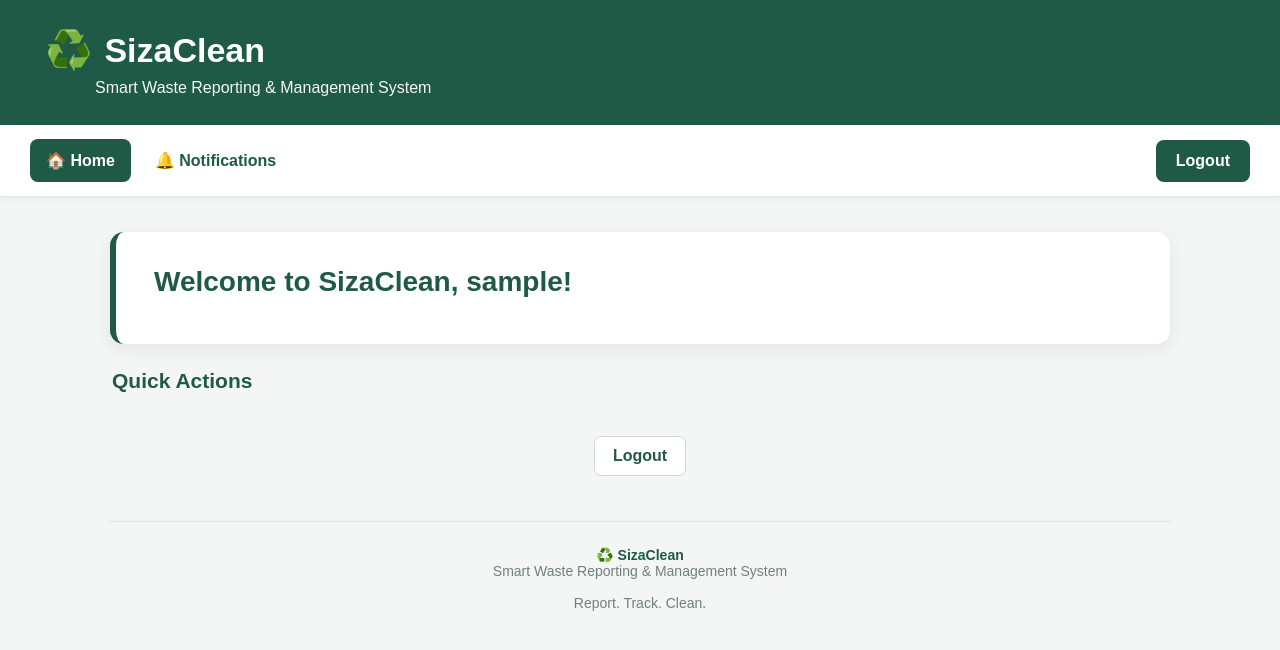
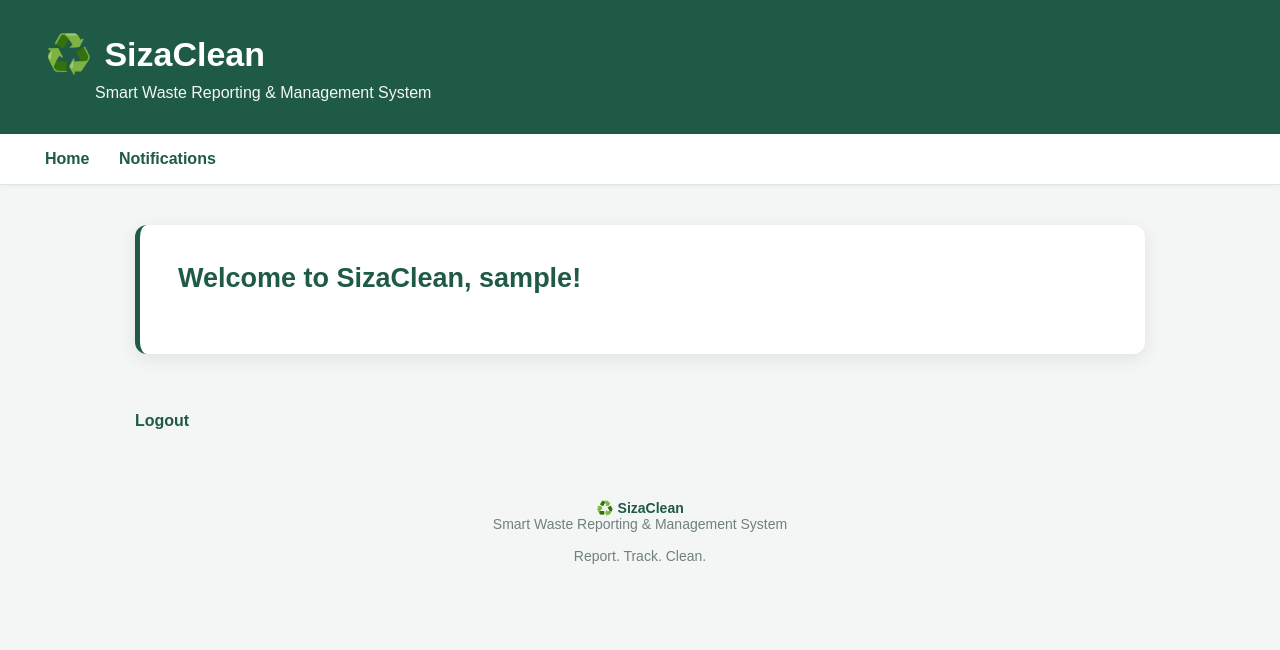
Before and after one commit to LwenzileMaseko-bts/SizaClean, a Django app: page / in a window 1280 px wide. Shown: the top 650 px of the page. Run offline with Django 5.2, Linux system fonts and the light colour scheme; the visitor is signed in with stand-in values (Sample User, id 1).

Commit message:
Update SizaClean home page

```diff
--- a/waste_reports/templates/waste_reports/home.html
+++ b/waste_reports/templates/waste_reports/home.html
@@ -18,14 +18,11 @@
             color: #333;
         }
 
-        /* =========================
-           HEADER
-        ========================= */
-
+        /* Header */
         .header {
             background-color: #1f5a47;
             color: white;
-            padding: 28px 45px;
+            padding: 32px 45px;
         }
 
         .brand {
@@ -45,258 +42,137 @@
         }
 
         .header p {
-            margin: 7px 0 0 50px;
+            margin: 8px 0 0 50px;
             font-size: 16px;
             opacity: 0.95;
         }
 
-        /* =========================
-           NAVIGATION
-        ========================= */
-
+        /* Navigation */
         .navigation {
             background-color: white;
-            padding: 14px 30px;
+            padding: 16px 45px;
             border-bottom: 1px solid #dfe5e2;
-            box-shadow: 0 2px 6px rgba(0, 0, 0, 0.05);
-
-            display: flex;
-            align-items: center;
-            gap: 8px;
-            flex-wrap: wrap;
-        }
-
-        .nav-links {
-            display: flex;
-            align-items: center;
-            gap: 8px;
-            flex-wrap: wrap;
-            flex: 1;
+            box-shadow: 0 2px 5px rgba(0, 0, 0, 0.04);
         }
 
         .navigation a {
-            display: inline-block;
-            padding: 12px 16px;
-            border-radius: 8px;
-
+            margin-right: 25px;
             text-decoration: none;
             color: #1f5a47;
             font-weight: bold;
-
-            transition: background-color 0.2s,
-                        color 0.2s,
-                        transform 0.2s;
         }
 
         .navigation a:hover {
-            background-color: #e8f1ed;
             color: #163a2c;
-            transform: translateY(-1px);
         }
 
-        .navigation a.active {
-            background-color: #1f5a47;
-            color: white;
-        }
-
-        .navigation a.active:hover {
-            background-color: #163a2c;
-            color: white;
-        }
-
-        .logout-nav {
-            background-color: #1f5a47;
-            color: white !important;
-            padding: 12px 20px !important;
-            border-radius: 8px;
-        }
-
-        .logout-nav:hover {
-            background-color: #163a2c !important;
-            color: white !important;
-        }
-
-        /* =========================
-           MAIN CONTAINER
-        ========================= */
-
+        /* Main container */
         .container {
-            max-width: 1100px;
-            margin: 35px auto;
+            max-width: 1050px;
+            margin: 40px auto;
             padding: 0 20px;
         }
 
-        /* =========================
-           WELCOME CARD
-        ========================= */
-
+        /* Welcome card */
         .welcome-card {
             background-color: white;
-            padding: 34px 38px;
-            border-radius: 14px;
-
-            box-shadow: 0 5px 18px rgba(0, 0, 0, 0.07);
-
-            margin-bottom: 25px;
-
-            border-left: 6px solid #1f5a47;
+            padding: 38px;
+            border-radius: 12px;
+            box-shadow: 0 5px 18px rgba(0, 0, 0, 0.08);
+            margin-bottom: 30px;
+            border-left: 5px solid #1f5a47;
         }
 
         .welcome-card h2 {
-            margin: 0 0 12px 0;
+            margin-top: 0;
             color: #1f5a47;
-            font-size: 28px;
+            font-size: 27px;
         }
 
         .welcome-card p {
-            margin: 0;
             line-height: 1.7;
             color: #555;
-            font-size: 16px;
         }
 
-        /* =========================
-           SECTION TITLE
-        ========================= */
-
-        .section-title {
-            margin: 0 0 15px 2px;
-            color: #1f5a47;
-            font-size: 21px;
-        }
-
-        /* =========================
-           ACTION CARDS
-        ========================= */
-
+        /* Action cards */
         .actions {
             display: grid;
             grid-template-columns: repeat(2, 1fr);
-            gap: 20px;
+            gap: 22px;
         }
 
         .action-card {
             background-color: white;
-            padding: 27px;
-
-            border-radius: 13px;
-
-            box-shadow: 0 5px 18px rgba(0, 0, 0, 0.06);
-
-            transition: transform 0.2s,
-                        box-shadow 0.2s;
+            padding: 28px;
+            border-radius: 12px;
+            box-shadow: 0 5px 18px rgba(0, 0, 0, 0.07);
+            transition: transform 0.2s, box-shadow 0.2s;
         }
 
         .action-card:hover {
             transform: translateY(-3px);
-            box-shadow: 0 9px 24px rgba(0, 0, 0, 0.10);
+            box-shadow: 0 8px 22px rgba(0, 0, 0, 0.10);
         }
 
         .action-card h3 {
-            margin: 0 0 12px 0;
+            margin-top: 0;
             color: #1f5a47;
             font-size: 21px;
         }
 
         .action-card p {
-            margin: 0;
             line-height: 1.6;
             color: #555;
-            min-height: 52px;
         }
 
-        /* =========================
-           BUTTONS
-        ========================= */
-
+        /* Buttons */
         .action-button {
             display: inline-block;
-
-            margin-top: 18px;
-
-            padding: 12px 21px;
-
+            margin-top: 12px;
+            padding: 12px 20px;
             background-color: #1f5a47;
             color: white;
-
             text-decoration: none;
-
-            border-radius: 8px;
-
+            border-radius: 7px;
             font-weight: bold;
-
-            transition: background-color 0.2s,
-                        transform 0.2s;
+            transition: background-color 0.2s;
         }
 
         .action-button:hover {
             background-color: #163a2c;
-            color: white;
-            transform: translateY(-1px);
         }
 
-        /* =========================
-           LOGOUT
-        ========================= */
-
-        .logout-section {
-            text-align: center;
-            margin-top: 28px;
-        }
-
+        /* Logout */
         .logout-button {
             display: inline-block;
-
-            padding: 10px 18px;
-
+            margin-top: 28px;
             color: #1f5a47;
             font-weight: bold;
             text-decoration: none;
-
-            border: 1px solid #cbd9d4;
-            border-radius: 7px;
-
-            background-color: white;
-
-            transition: background-color 0.2s,
-                        color 0.2s;
         }
 
         .logout-button:hover {
-            background-color: #1f5a47;
-            color: white;
+            text-decoration: underline;
         }
 
-        /* =========================
-           FOOTER
-        ========================= */
-
+        /* Footer */
         .footer {
             text-align: center;
-
             margin-top: 45px;
-
             padding: 25px 20px;
-
             color: #71807b;
-
             font-size: 14px;
-
-            border-top: 1px solid #dfe5e2;
         }
 
         .footer strong {
             color: #1f5a47;
         }
 
-        /* =========================
-           MOBILE
-        ========================= */
-
+        /* Mobile */
         @media (max-width: 700px) {
 
             .header {
-                padding: 24px 20px;
+                padding: 25px 20px;
             }
 
             .brand-icon {
@@ -313,42 +189,24 @@
             }
 
             .navigation {
-                padding: 12px 15px;
-                display: block;
-            }
-
-            .nav-links {
-                display: block;
+                padding: 15px 20px;
             }
 
             .navigation a {
                 display: block;
-                margin-bottom: 6px;
-            }
-
-            .logout-nav {
-                margin-top: 5px;
-                text-align: center;
+                margin-bottom: 10px;
             }
 
             .container {
                 margin: 25px auto;
             }
 
-            .welcome-card {
-                padding: 27px;
-            }
-
-            .welcome-card h2 {
-                font-size: 24px;
-            }
-
             .actions {
                 grid-template-columns: 1fr;
             }
 
-            .action-card {
-                padding: 24px;
+            .welcome-card {
+                padding: 28px;
             }
         }
     </style>
@@ -356,15 +214,11 @@
 
 <body>
 
-    <!-- =========================
-         HEADER
-    ========================= -->
-
+    <!-- Header -->
     <div class="header">
 
         <div class="brand">
             <span class="brand-icon">♻️</span>
-
             <h1>SizaClean</h1>
         </div>
 
@@ -375,143 +229,85 @@
     </div>
 
 
-    <!-- =========================
-         NAVIGATION
-    ========================= -->
-
+    <!-- Navigation -->
     <div class="navigation">
 
         {% if user.is_authenticated %}
 
-            <div class="nav-links">
-
-                <a
-                    href="{% url 'home' %}"
-                    class="{% if request.resolver_match.url_name == 'home' %}active{% endif %}"
-                >
-                    🏠 Home
-                </a>
-
+            <a href="{% url 'home' %}">Home</a>
 
             {% if user.userprofile.role == 'resident' %}
 
-                    <a
-                        href="{% url 'submit_report' %}"
-                        class="{% if request.resolver_match.url_name == 'submit_report' %}active{% endif %}"
-                    >
-                        📝 Submit Report
+                <a href="{% url 'submit_report' %}">
+                    Submit Waste Report
                 </a>
 
-                    <a
-                        href="{% url 'my_reports' %}"
-                        class="{% if request.resolver_match.url_name == 'my_reports' %}active{% endif %}"
-                    >
-                        📋 My Reports
+                <a href="{% url 'my_reports' %}">
+                    My Waste Reports
                 </a>
-
 
             {% elif user.userprofile.role == 'collector' %}
 
-                    <a
-                        href="{% url 'collector_dashboard' %}"
-                        class="{% if request.resolver_match.url_name == 'collector_dashboard' %}active{% endif %}"
-                    >
-                        🚛 Collector Dashboard
+                <a href="{% url 'collector_dashboard' %}">
+                    Collector Dashboard
                 </a>
-
 
             {% elif user.userprofile.role == 'authority' %}
 
-                    <a
-                        href="{% url 'authority_dashboard' %}"
-                        class="{% if request.resolver_match.url_name == 'authority_dashboard' %}active{% endif %}"
-                    >
-                        🏛️ Authority Dashboard
+                <a href="{% url 'authority_dashboard' %}">
+                    Authority Dashboard
                 </a>
 
             {% endif %}
 
-
-                <a
-                    href="{% url 'notifications' %}"
-                    class="{% if request.resolver_match.url_name == 'notifications' %}active{% endif %}"
-                >
-                    🔔 Notifications
+            <a href="{% url 'notifications' %}">
+                Notifications
             </a>
-
-            </div>
-
-
-            <a
-                class="logout-nav"
-                href="{% url 'logout' %}"
-            >
-                Logout
-            </a>
-
 
         {% else %}
 
-            <div class="nav-links">
-
-                <a href="{% url 'login' %}">
-                    🔐 Login
-                </a>
-
-                <a href="{% url 'register' %}">
-                    📝 Register
-                </a>
-
-            </div>
+            <a href="{% url 'login' %}">Login</a>
+            <a href="{% url 'register' %}">Register</a>
 
         {% endif %}
 
     </div>
 
 
-    <!-- =========================
-         MAIN CONTENT
-    ========================= -->
-
+    <!-- Main Content -->
     <div class="container">
 
         {% if user.is_authenticated %}
 
-
             <!-- Welcome -->
-
             <div class="welcome-card">
 
                 <h2>
                     Welcome to SizaClean, {{ user.username }}!
                 </h2>
 
-
                 {% if user.userprofile.role == 'resident' %}
 
                     <p>
-                        Use <strong>SizaClean</strong> to report waste
-                        collection problems in your community and track
-                        the progress of your reports from submission
-                        to resolution.
+                        Use <strong>SizaClean</strong> to report waste collection
+                        problems in your community and track the progress of
+                        your reports from submission to resolution.
                     </p>
-
 
                 {% elif user.userprofile.role == 'collector' %}
 
                     <p>
-                        Use your Collector Dashboard to view assigned
-                        waste reports, update their progress, and mark
-                        completed reports as resolved.
+                        Use your Collector Dashboard to view assigned waste
+                        reports, update their progress, and mark completed
+                        reports as resolved.
                     </p>
-
 
                 {% elif user.userprofile.role == 'authority' %}
 
                     <p>
-                        Use your Authority Dashboard to monitor waste
-                        reports, assign reports to waste collectors,
-                        filter reports, and monitor their progress.
+                        Use your Authority Dashboard to monitor waste reports,
+                        assign reports to waste collectors, filter reports,
+                        and monitor their progress.
                     </p>
 
                 {% endif %}
@@ -519,28 +315,14 @@
             </div>
 
 
-            <!-- Section Heading -->
-
-            <h3 class="section-title">
-                Quick Actions
-            </h3>
-
-
             <!-- Action Cards -->
-
             <div class="actions">
-
 
                 {% if user.userprofile.role == 'resident' %}
 
-
-                    <!-- Report Waste -->
-
                     <div class="action-card">
 
-                        <h3>
-                            ♻️ Report a Waste Problem
-                        </h3>
+                        <h3>♻️ Report a Waste Problem</h3>
 
                         <p>
                             Report missed collections, overflowing bins,
@@ -557,13 +339,9 @@
                     </div>
 
 
-                    <!-- Track Reports -->
-
                     <div class="action-card">
 
-                        <h3>
-                            📋 Track My Reports
-                        </h3>
+                        <h3>📋 Track My Reports</h3>
 
                         <p>
                             View your submitted reports and check their
@@ -580,13 +358,9 @@
                     </div>
 
 
-                    <!-- Notifications -->
-
                     <div class="action-card">
 
-                        <h3>
-                            🔔 Notifications
-                        </h3>
+                        <h3>🔔 Notifications</h3>
 
                         <p>
                             Check updates about your waste reports
@@ -603,17 +377,13 @@
                     </div>
 
 
-                    <!-- Community -->
-
                     <div class="action-card">
 
-                        <h3>
-                            🌍 Community Waste Management
-                        </h3>
+                        <h3>🌍 Community Waste Management</h3>
 
                         <p>
-                            Help improve waste management in your
-                            community by reporting problems promptly.
+                            Help improve waste management in your community
+                            by reporting problems promptly.
                         </p>
 
                     </div>
@@ -621,14 +391,9 @@
 
                 {% elif user.userprofile.role == 'collector' %}
 
-
-                    <!-- Assigned Reports -->
-
                     <div class="action-card">
 
-                        <h3>
-                            🚛 My Assigned Reports
-                        </h3>
+                        <h3>🚛 My Assigned Reports</h3>
 
                         <p>
                             View waste reports assigned to you and
@@ -645,13 +410,9 @@
                     </div>
 
 
-                    <!-- Notifications -->
-
                     <div class="action-card">
 
-                        <h3>
-                            🔔 Notifications
-                        </h3>
+                        <h3>🔔 Notifications</h3>
 
                         <p>
                             Check notifications about newly assigned
@@ -670,14 +431,9 @@
 
                 {% elif user.userprofile.role == 'authority' %}
 
-
-                    <!-- Manage Reports -->
-
                     <div class="action-card">
 
-                        <h3>
-                            🏛️ Manage Waste Reports
-                        </h3>
+                        <h3>🏛️ Manage Waste Reports</h3>
 
                         <p>
                             View, filter, assign, and monitor waste
@@ -694,13 +450,9 @@
                     </div>
 
 
-                    <!-- Notifications -->
-
                     <div class="action-card">
 
-                        <h3>
-                            🔔 Notifications
-                        </h3>
+                        <h3>🔔 Notifications</h3>
 
                         <p>
                             Check notifications about newly submitted
@@ -722,9 +474,6 @@
 
 
             <!-- Logout -->
-
-            <div class="logout-section">
-
             <a
                 class="logout-button"
                 href="{% url 'logout' %}"
@@ -732,19 +481,13 @@
                 Logout
             </a>
 
-            </div>
-
 
         {% else %}
 
-
             <!-- Logged-out Welcome -->
-
             <div class="welcome-card">
 
-                <h2>
-                    ♻️ Welcome to SizaClean
-                </h2>
+                <h2>♻️ Welcome to SizaClean</h2>
 
                 <p>
                     SizaClean is a smart waste reporting and management
@@ -752,14 +495,12 @@
                     track progress, and improve waste collection services.
                 </p>
 
-
                 <a
                     class="action-button"
                     href="{% url 'login' %}"
                 >
                     Login
                 </a>
-
 
                 <a
                     class="action-button"
@@ -773,24 +514,13 @@
         {% endif %}
 
 
-        <!-- =========================
-             FOOTER
-        ========================= -->
-
+        <!-- Footer -->
         <div class="footer">
-
-            <strong>
-                ♻️ SizaClean
-            </strong>
-
+            <strong>♻️ SizaClean</strong>
             <br>
-
             Smart Waste Reporting &amp; Management System
-
             <br><br>
-
             Report. Track. Clean.
-
         </div>
 
     </div>
```
Lines whose indentation alone changed are shown as unchanged.
